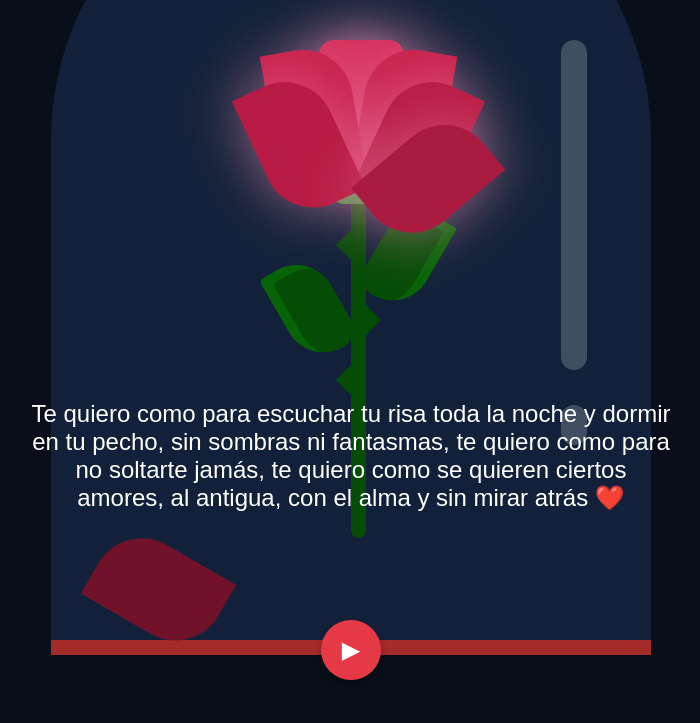
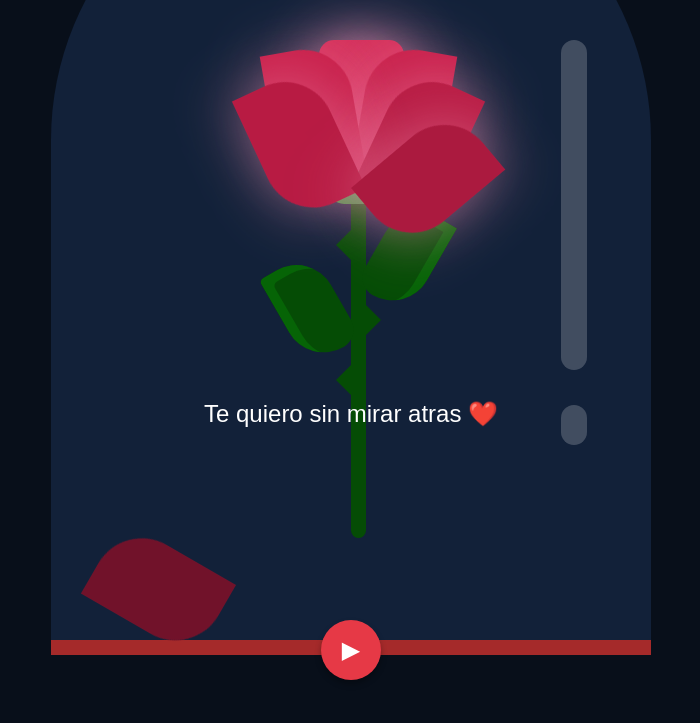
Before and after one commit to jairo154/Una-rosa-para-ti-vale-github.io, a plain HTML site: page index.html in a window 1280 px wide. Shown: the top 723 px of the page, without its empty margins (289-989 px from the left). Drawn offline with Linux system fonts and the light colour scheme.

Commit message:
index.html

```diff
--- a/index.html
+++ b/index.html
@@ -415,7 +415,7 @@
             <div></div>
         </div>
     </div>
-    <div class="texto">Te quiero como para escuchar tu risa toda la noche y dormir en tu pecho, sin sombras ni fantasmas, te quiero como para no soltarte jamás, te quiero como se quieren ciertos amores, al antigua, con el alma y sin mirar atrás ❤️</div>
+    <div class="texto">Te quiero sin mirar atras ❤️</div>
     <audio id="backgroundMusic" src="tu-musica.mp3.mp3" loop></audio>
     <button class="play-button" id="playPauseButton">▶</button>
 
```
